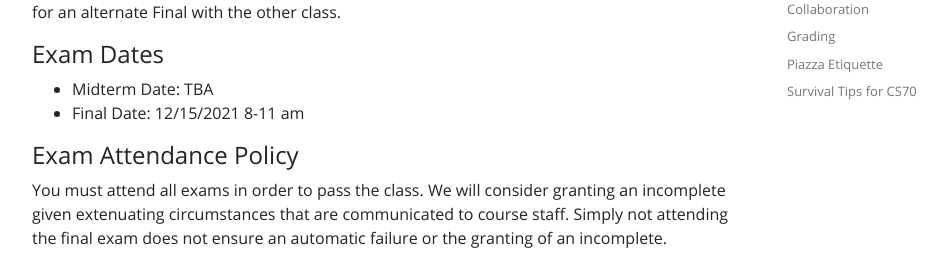
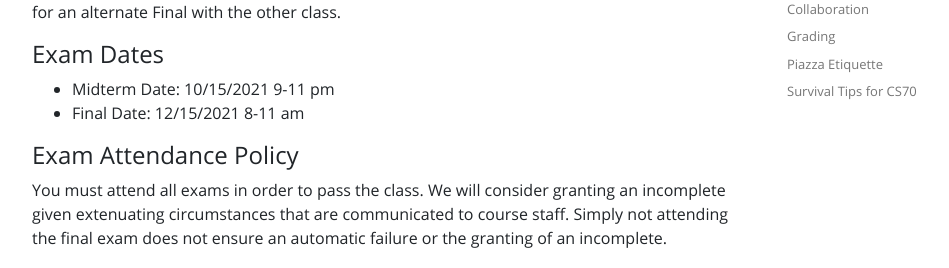
Before and after one commit to tsgoten/cs70-website, a Jekyll site: the page built from policies.md, in a window 1280 px wide and 900 px high, scrolled down 1386 px. Shown: the part 182-450 px from the top of the window, without its empty margins (133-1082 px from the left). Built offline with Jekyll 4.4.1, drawn with Linux system fonts in a browser that asks for light colours.

Commit message:
Fixed materials link and added midterm date

```diff
--- a/policies.md
+++ b/policies.md
@@ -54,7 +54,7 @@
 
 ### Exam Dates
 
-- Midterm Date: TBA
+- Midterm Date: 10/15/2021 9-11 pm
 - Final Date: 12/15/2021 8-11 am
 
 ### Exam Attendance Policy
@@ -63,7 +63,7 @@
 
 ### Materials
 
-All materials will be on [the front page](https://eecs70.org/).
+All materials will be on [the front page](https://www.eecs70.org/).
 
 ### Notes
 
```
Also changed, not shown: 3 other files.
